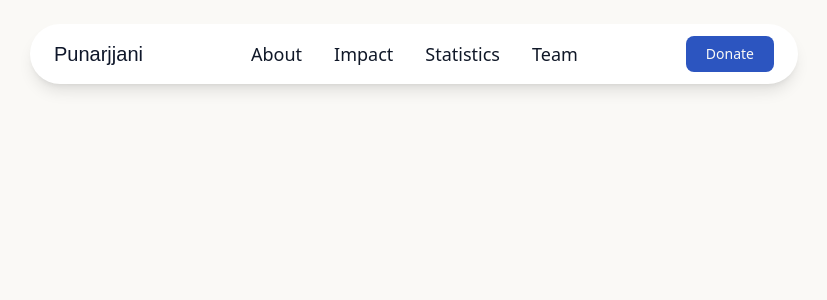
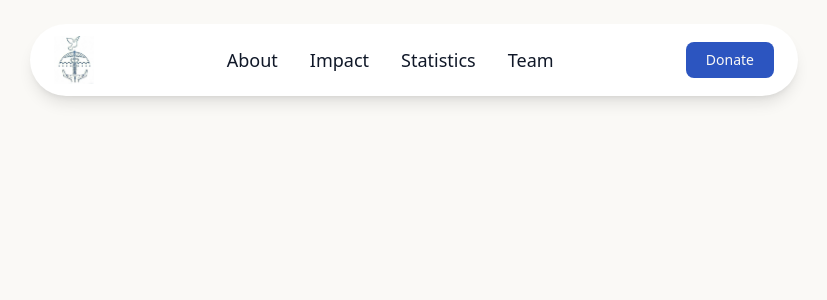
Before and after one commit to alvin-dennis/Punarjjani, a Next.js app: page / in a window 1280 px wide. Shown: the top 300 px of the page, without its empty margins (226-1053 px from the left). Built offline with nearby package versions, Linux system fonts and the light colour scheme; a web font is replaced by a local one.

Commit message:
feat: add logo image

```diff
--- a/components/Navbar.tsx
+++ b/components/Navbar.tsx
@@ -3,6 +3,7 @@
 import { useState } from "react";
 import { motion, AnimatePresence } from "framer-motion";
 import { Menu, X } from "lucide-react";
+import Image from "next/image";
 import { navItems, ctaButton } from "@/lib/data";
 import { Button } from "@/components/ui/button";
 import Link from "next/link";
@@ -15,8 +16,15 @@
     <div className="flex justify-center w-full py-6 px-4">
       <div className="flex items-center justify-between px-6 py-3 bg-white rounded-full shadow-lg w-full max-w-3xl relative z-10">
         <div className="flex items-center">
-          <Link href="/">
-            <h2 className="cursor-pointer text-xl">Punarjjani</h2>
+          <Link href="/" className="flex items-center">
+            <Image
+              src="/assets/logo.png"
+              alt="Punarjjani Logo"
+              width={120}
+              height={40}
+              className="h-10 w-auto md:h-12"
+              priority
+            />
           </Link>
         </div>
 
```
Also changed, not shown: public/assets/logo.png (added).
